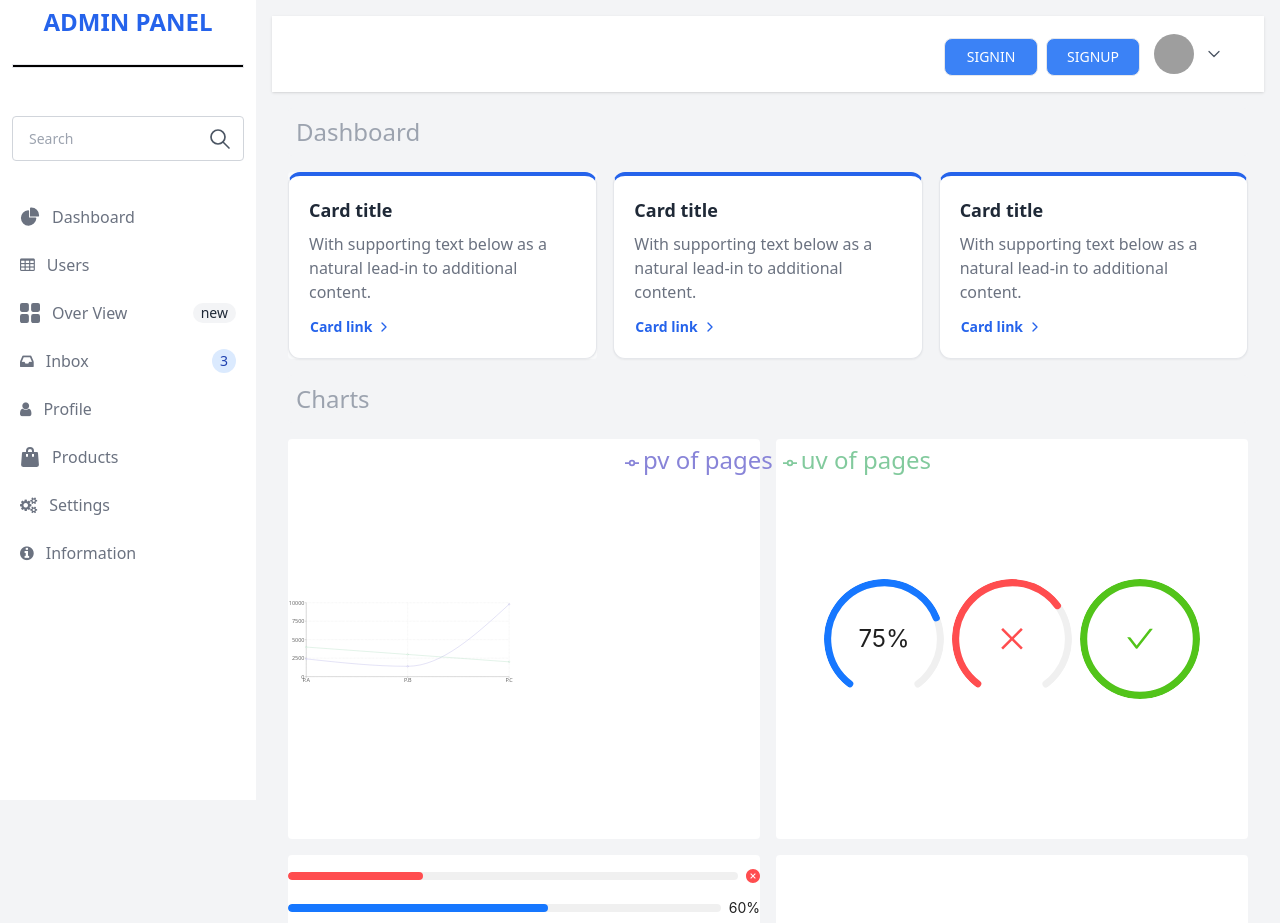
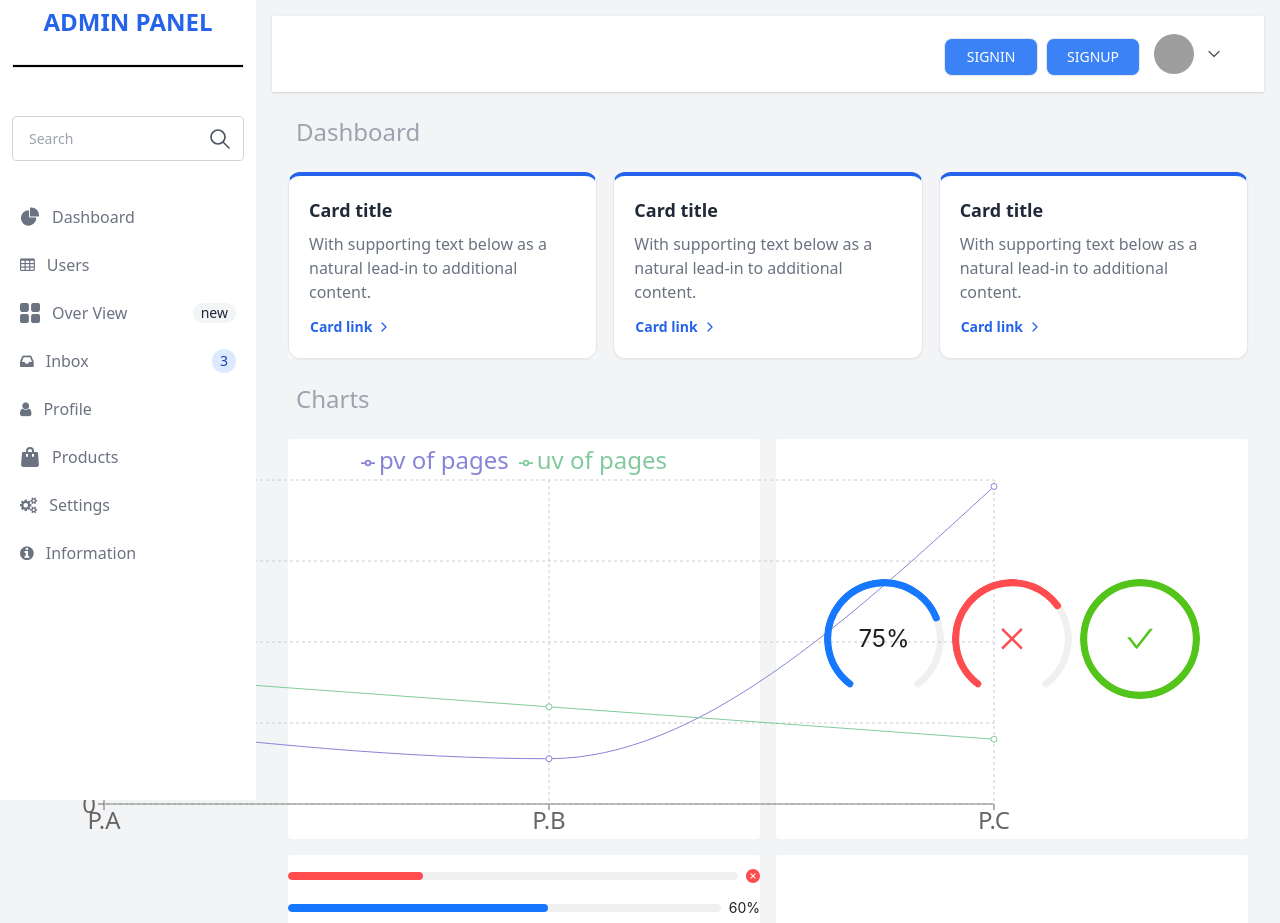
Before and after one commit to yadamoon/Admin-Panel, a React (Vite) app in the folder Dashboard/: page / in a window 1280 px wide. Shown: the top 923 px of the page. Built offline with nearby package versions, Linux system fonts and the light colour scheme; grey boxes are pictures that could not be loaded.

Commit message:
remove gird and updated position of diplay

```diff
--- a/Dashboard/src/components/Layout/Chart.jsx
+++ b/Dashboard/src/components/Layout/Chart.jsx
@@ -1,4 +1,4 @@
-import React from "react";
+
 import {
   LineChart,
   Line,
@@ -32,7 +32,7 @@ const data = [
 
 const Chart = () => {
   return (
-    <div className="grid grid-cols-1 md:grid-cols-2 lg:grid-cols-2 gap-4 ">
+    <div className="">
       <div className="flex ">
         <LineChart
           width={window.innerWidth > 1000 ? 1000 : window.innerWidth - 20}
```
